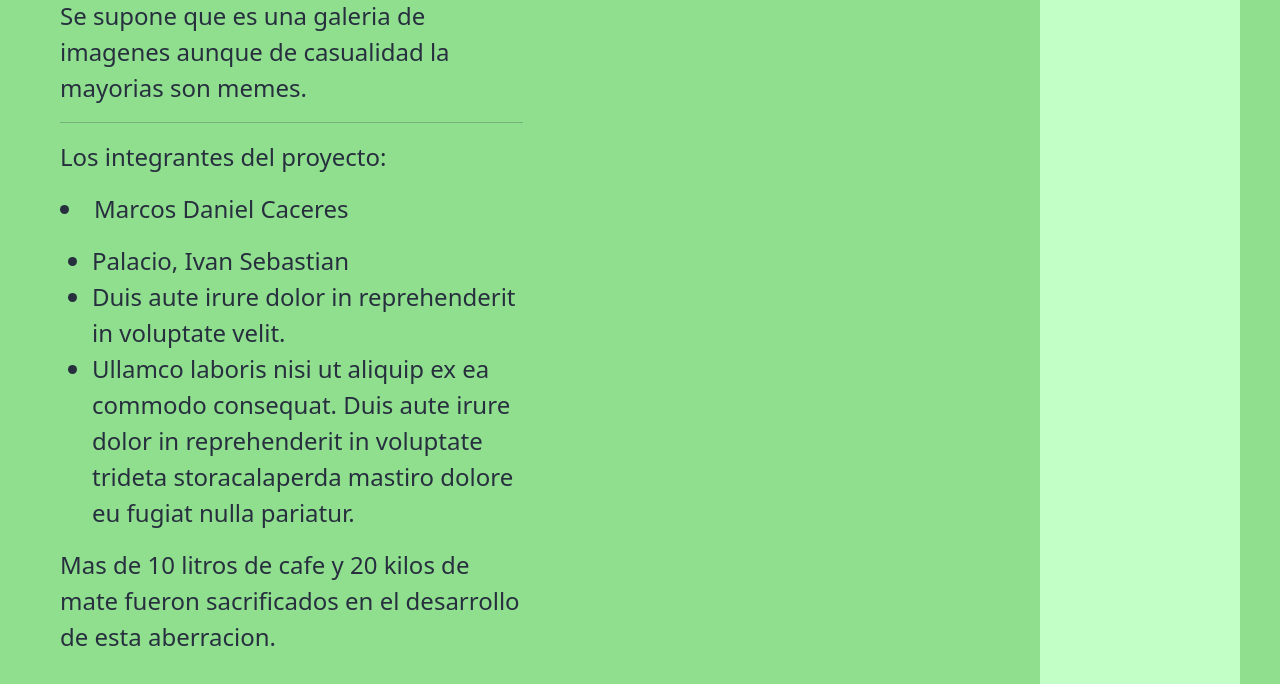
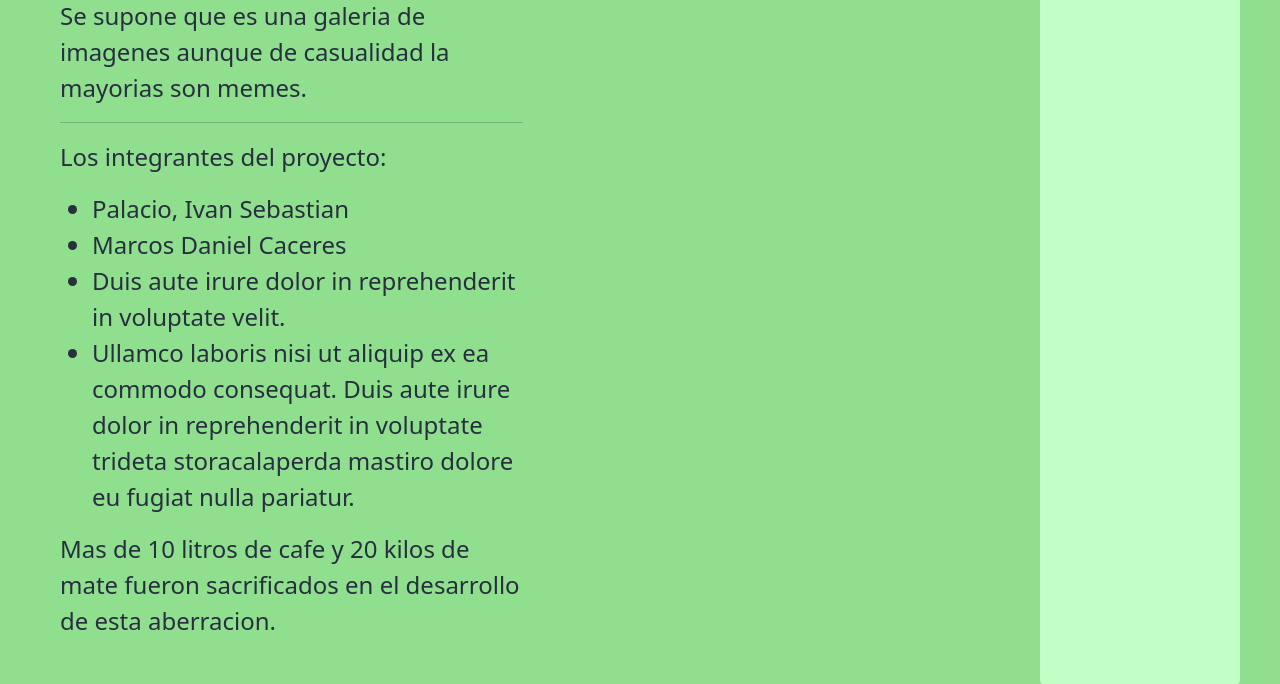
Before and after one commit to Pi7o/proyecto_informatorio_grupo14_2021, a Django app: page /about/ in a window 1280 px wide. Shown: the part 525-1209 px from the top of the page. Run offline with Django 3.2, Linux system fonts and the light colour scheme; parts of the project's set-up code (start-up, migrations or seed data) failed here and were passed over; some libraries are stand-ins or nearby versions.

Commit message:
Nombre agregado en about

```diff
--- a/templates/about.html
+++ b/templates/about.html
@@ -23,12 +23,12 @@
 
         <p>
             Los integrantes del proyecto:
-            <br>
-            <li>Marcos Daniel Caceres</li>
+
         </p>
 
         <ul>
           <li><i class="ion-android-checkmark-circle"></i> Palacio, Ivan Sebastian</li>
+          <li><i class="ion-android-checkmark-circle"></i> Marcos Daniel Caceres</li>
           <li><i class="ion-android-checkmark-circle"></i> Duis aute irure dolor in reprehenderit in voluptate velit.</li>
           <li><i class="ion-android-checkmark-circle"></i> Ullamco laboris nisi ut aliquip ex ea commodo consequat. Duis aute irure dolor in reprehenderit in voluptate trideta storacalaperda mastiro dolore eu fugiat nulla pariatur.</li>
         </ul>
```
